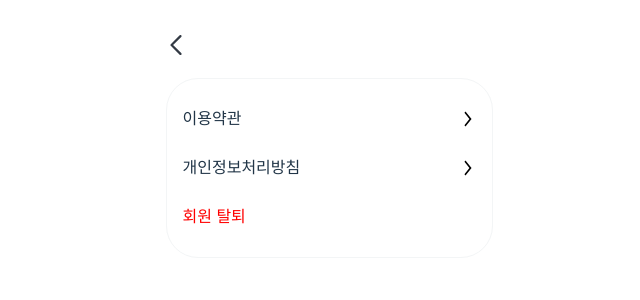
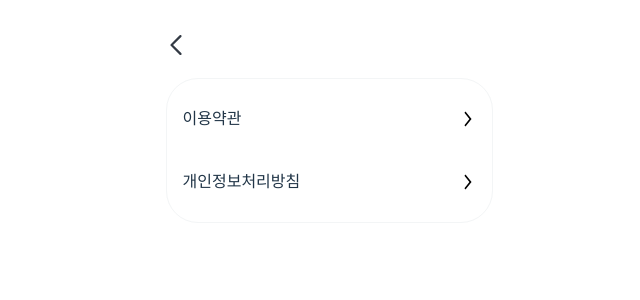
Before and after one commit to catturtle123/SMUSignalWeb, a React (Vite) app: page /settings in a window 1280 px wide. Shown: the top 300 px of the page, without its empty margins (311-951 px from the left). Built offline with nearby package versions, Linux system fonts and the light colour scheme; a web font is replaced by a local one.

Commit message:
fix: 회원 탈퇴 기능 및 관련 코드 제거

```diff
--- a/src/pages/setting/SettingPage.tsx
+++ b/src/pages/setting/SettingPage.tsx
@@ -2,50 +2,9 @@ import React from "react";
 import { useNavigate } from "react-router-dom";
 import backBtn from "../../assets/backbtn.svg";
 import arrow from "../../assets/arrow.svg";
-import axios from "axios";
 
 const SettingPage: React.FC = () => {
   const navigate = useNavigate();
-
-  const handleDeleteUser = async () => {
-    try {
-      // 쿠키에서 토큰 가져오기
-      const token = document.cookie
-        .split("; ")
-        .find((row) => row.startsWith("authToken="))
-        ?.split("=")[1];
-      console.log("token", token);
-
-      if (!token) {
-        alert("토큰이 존재하지 않습니다.");
-        return;
-      }
-
-      // 사용자 확인
-      const confirmDelete = window.confirm(
-        "정말로 유저를 삭제하시겠습니까?"
-      );
-      if (!confirmDelete) {
-        return; // 사용자가 취소를 선택한 경우 함수 종료
-      }
-
-      // API 호출
-      await axios.delete(
-        "http://15.164.227.179:3000/root/deleteUser",
-        {
-          headers: {
-            Authorization: `Bearer ${token}`,
-          },
-        }
-      );
-
-      alert("유저가 성공적으로 삭제되었습니다.");
-      navigate("/login"); // 삭제 후 로그인 페이지로 이동
-    } catch (error) {
-      console.error("유저 삭제 실패:", error);
-      alert("유저 삭제에 실패했습니다.");
-    }
-  };
 
   return (
     <div className="w-full flex flex-col gap-[20px] max-w-md mx-auto p-4 mt-4">
@@ -60,7 +19,7 @@ const SettingPage: React.FC = () => {
       </div>
 
       {/* 설정 메뉴 */}
-      <div className="w-[327px] h-[180px] flex flex-col justify-between border border-[#F3F5F6] rounded-[32px] p-4">
+      <div className="w-[327px] h-[145px] flex flex-col justify-between border border-[#F3F5F6] rounded-[32px] p-4">
         <div
           className="flex justify-between items-center py-3 cursor-pointer"
           onClick={() =>
@@ -86,14 +45,6 @@ const SettingPage: React.FC = () => {
           </span>
           <img src={arrow} alt="이동하기" className="w-4 h-4" />
         </div>
-        <div
-          className="flex justify-between items-center py-3 cursor-pointer"
-          onClick={handleDeleteUser}
-        >
-          <span className="text-base font-bold text-[red]">
-            회원 탈퇴
-          </span>
-        </div>
       </div>
     </div>
   );
```
